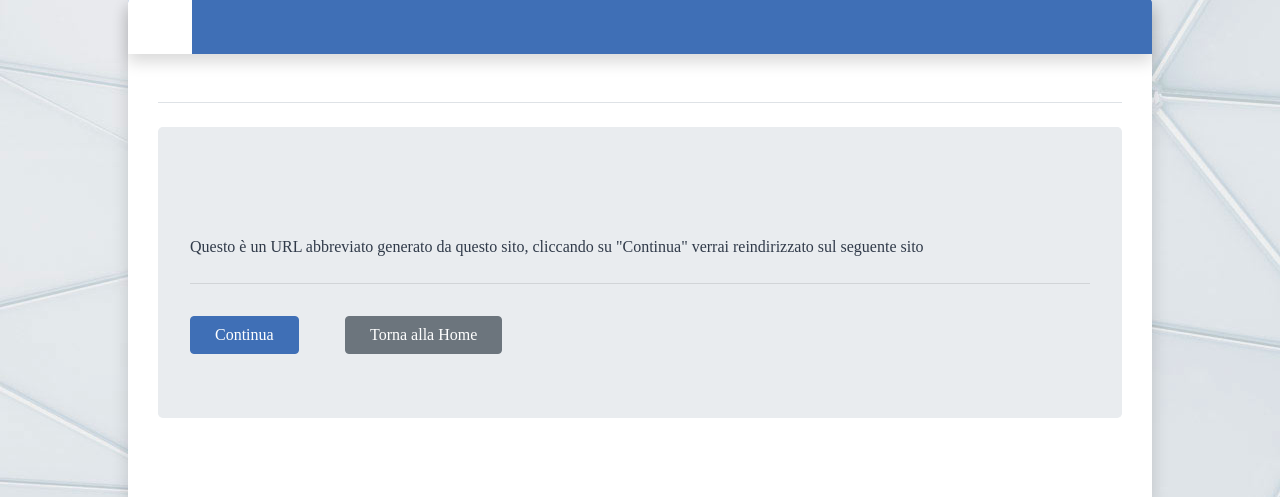
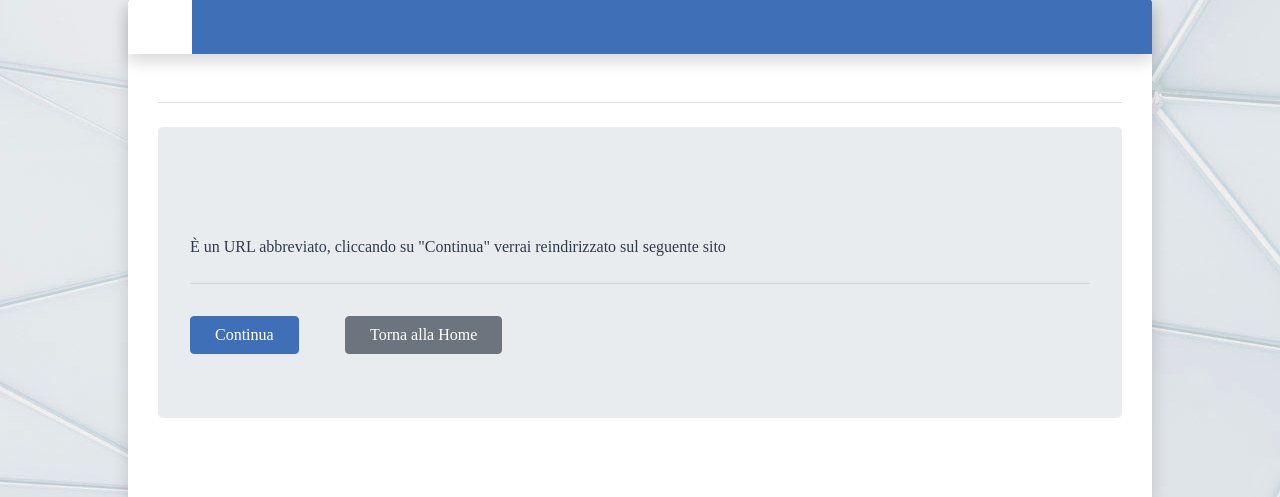
Before and after one commit to UniversitaDellaCalabria/urlShortener, a Django app: template tinyurl/urlshortener/templates/urlshortener_redirect_landing.html in a window 1280 px wide. Shown: the part 33-530 px from the top of the page. Run offline with Django 3.2, Linux system fonts and the light colour scheme; the template is opened without the code that fills it, so the values that code supplies are empty; some libraries are stand-ins or nearby versions; some web fonts are replaced.

Commit message:
Localization ita-eng

```diff
--- a/tinyurl/urlshortener/templates/urlshortener_redirect_landing.html
+++ b/tinyurl/urlshortener/templates/urlshortener_redirect_landing.html
@@ -20,7 +20,7 @@
               value="{{ tinyurl }}" id="shortened_url">
           </h3>
           <p class="">
-              {% trans 'Questo è un URL abbreviato generato da questo sito, cliccando su "Continua" verrai reindirizzato sul seguente sito ' %}
+              {% trans 'È un URL abbreviato, cliccando su "Continua" verrai reindirizzato sul seguente sito ' %}
           </p>
 
           <p>
```
Also changed, not shown: tinyurl/locale/en/LC_MESSAGES/django.po, tinyurl/locale/it/LC_MESSAGES/django.po, 2 other files.
